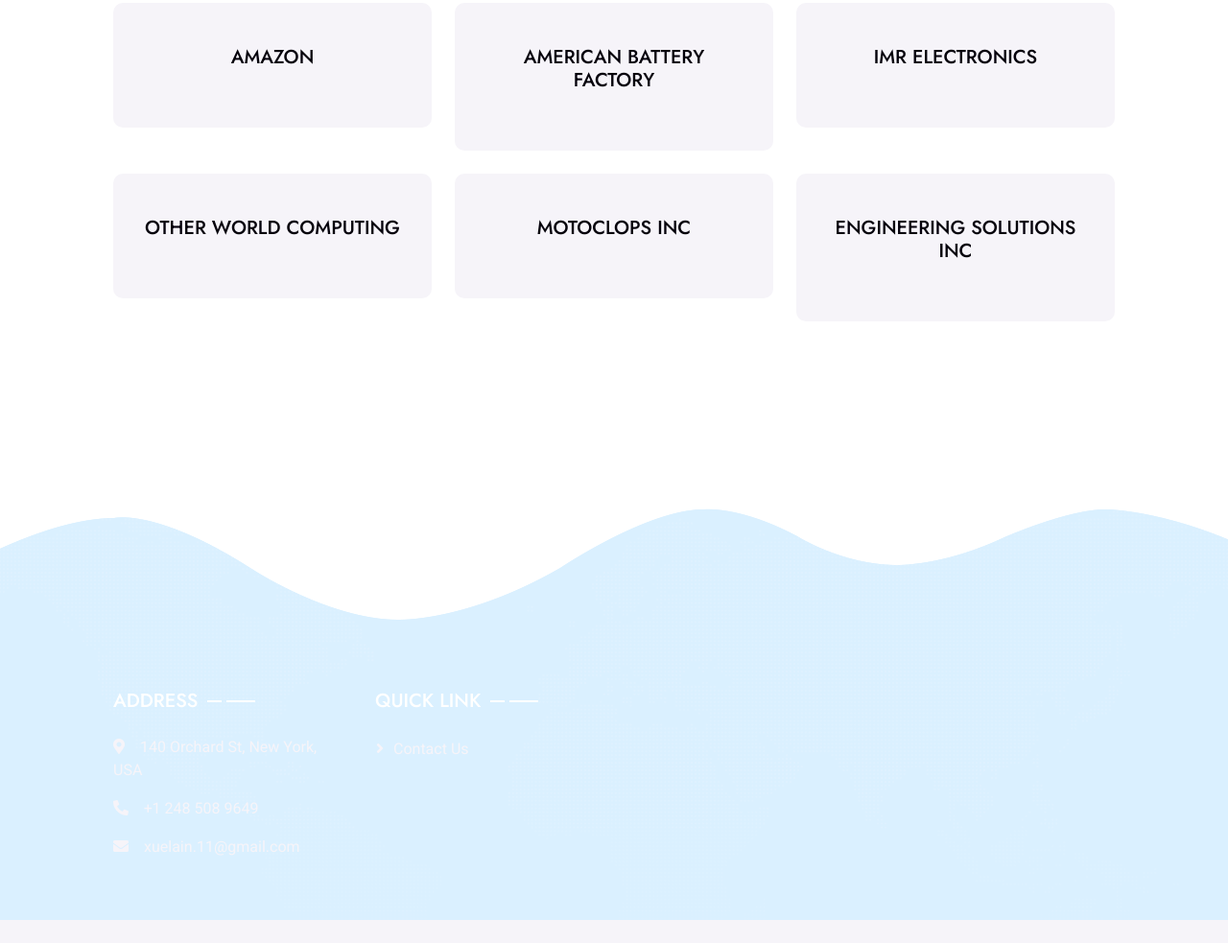
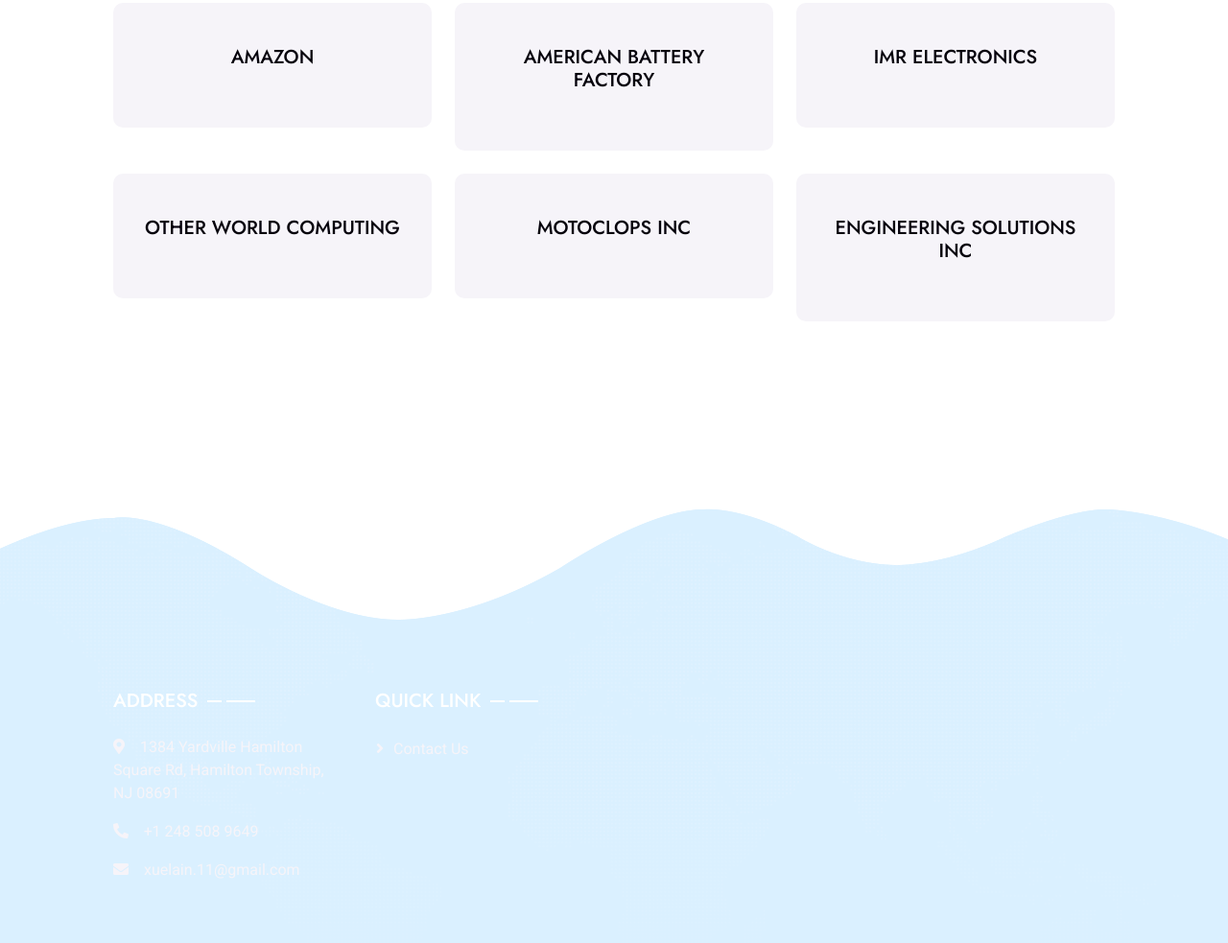
Before and after one commit to elainxu11/efuture, a plain HTML site: page index.html in a window 1280 px wide. Shown: the part 2436-3419 px from the top of the page at 96% size. Before the commit the page ends 3395 px from the top, so only its background shows below. Drawn offline with nearby package versions, Linux system fonts and the light colour scheme.

Commit message:
updating address

```diff
--- a/index.html
+++ b/index.html
@@ -543,7 +543,8 @@
                 <div class="row g-5">
                     <div class="col-md-6 col-lg-3">
                         <p class="section-title text-white h5 mb-4">Address<span></span></p>
-                        <p><i class="fa fa-map-marker-alt me-3"></i>140 Orchard St, New York, USA</p>
+                        <p><i class="fa fa-map-marker-alt me-3"></i>1384 Yardville Hamilton Square Rd, Hamilton Township, NJ 08691
+                        </p>
                         <p><i class="fa fa-phone-alt me-3"></i>+1 248 508 9649</p>
                         <p><i class="fa fa-envelope me-3"></i>xuelain.11@gmail.com</p>
                         <!-- <div class="d-flex pt-2">
```
